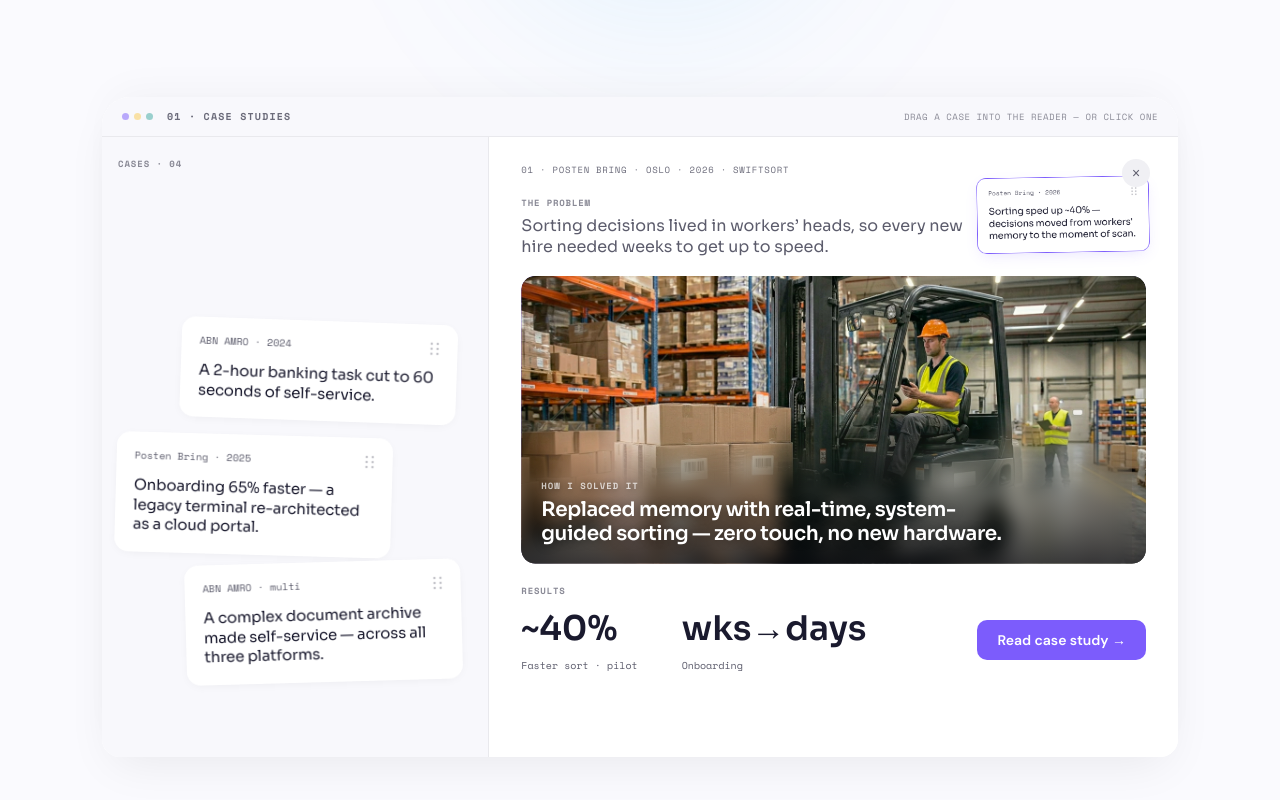
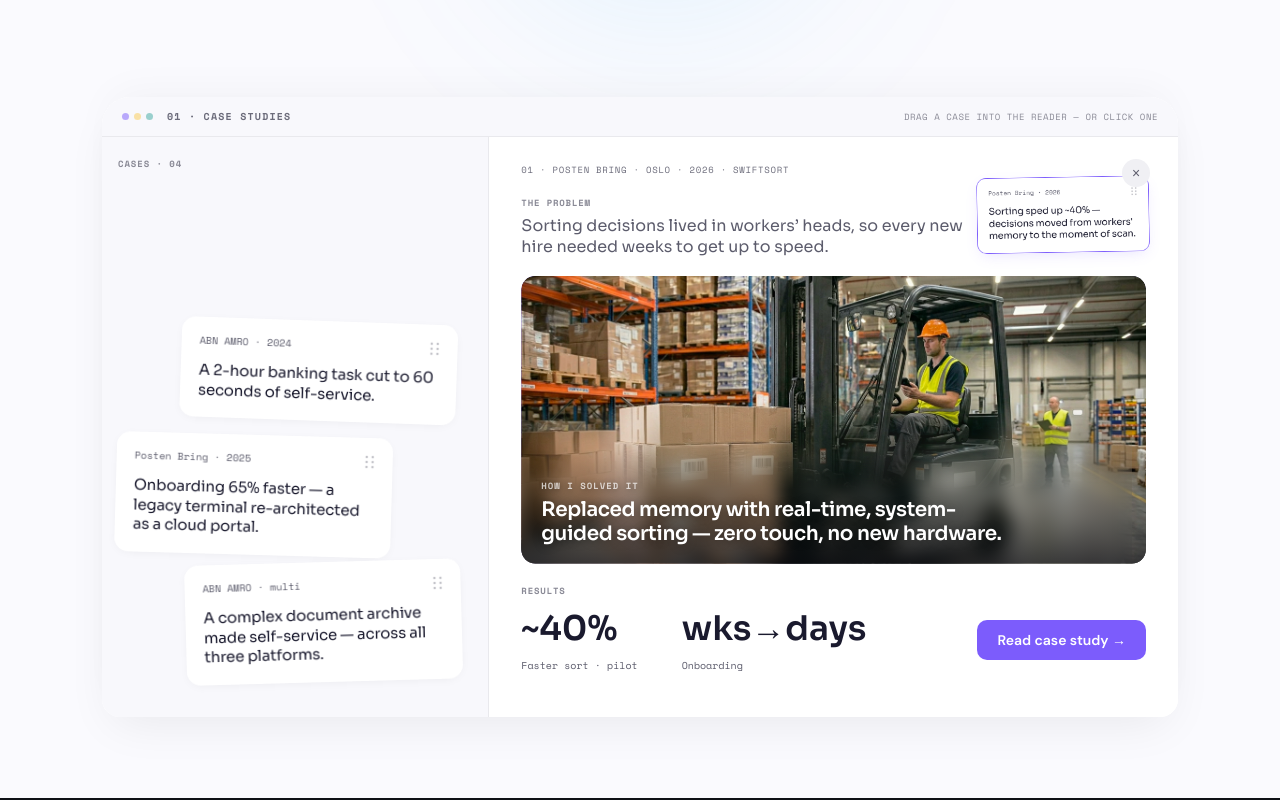
Before and after one commit to ykshettydesign/YKShetty-portfolio, a React (Vite) app: page / in a window 1280 px wide. Shown: the part 760-1560 px from the top of the page. Built offline with nearby package versions, Linux system fonts and the light colour scheme.

Commit message:
Update Work.jsx

```diff
--- a/src/components/Work.jsx
+++ b/src/components/Work.jsx
@@ -126,7 +126,9 @@ export default function Work() {
               touchAction: 'none',
               display: 'grid',
               gridTemplateColumns: 'minmax(250px,0.72fr) minmax(0,1.28fr)',
-              minHeight: 620,
+              /* fits the card stack (~569px) and reader content (~548px) with a
+                 little breathing room; the taller of the two binds. */
+              minHeight: 580,
               overflow: 'hidden',
             }}
           >
```
